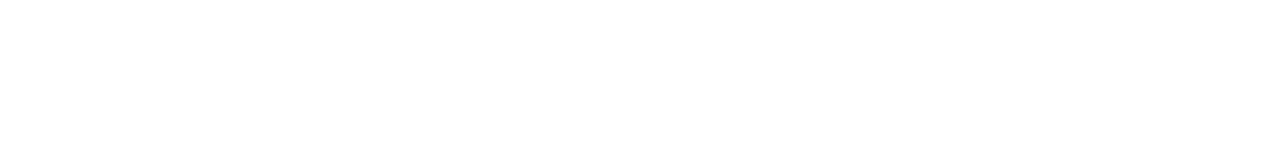
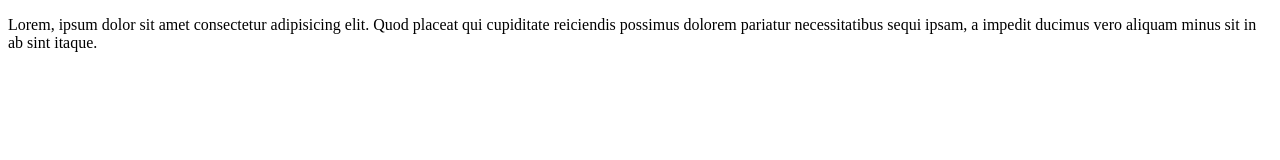
Before and after one commit to oktaviaramadani15100/postes1, a plain HTML site: page index.html in a window 1280 px wide. Drawn offline with Linux system fonts and the light colour scheme.

Commit message:
nambahkan lorem

```diff
--- a/index.html
+++ b/index.html
@@ -7,6 +7,8 @@
     <title>Document</title>
 </head>
 <body>
-    <table><p></p></table>
+    <table><p>Lorem, ipsum dolor sit amet consectetur adipisicing elit.
+        Quod placeat qui cupiditate reiciendis possimus dolorem pariatur necessitatibus sequi ipsam,
+        a impedit ducimus vero aliquam minus sit in ab sint itaque.</p></table>
 </body>
 </html>
```
